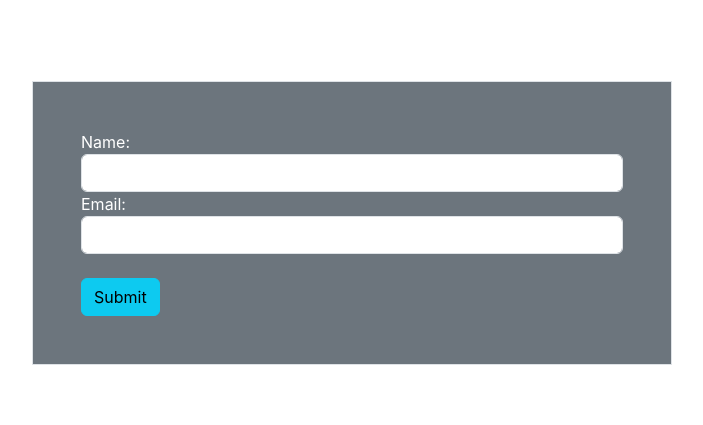
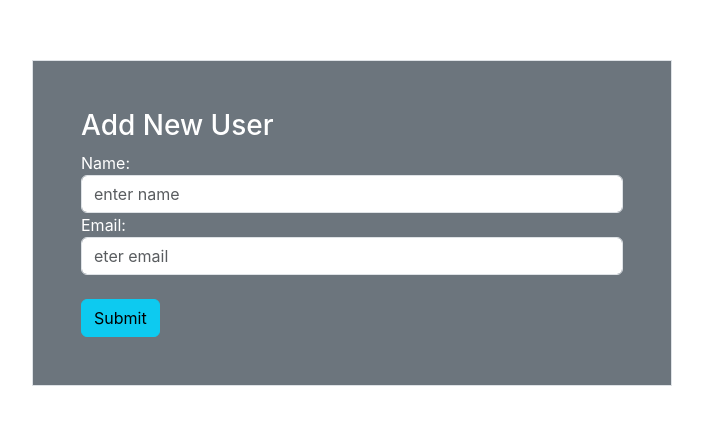
Before and after one commit to HAlejandra10/REDUX_APP, a React (Create React App) app: page /create in a window 1280 px wide. Shown: the part 177-602 px from the top of the page, without its empty margins (288-991 px from the left). Built offline with nearby package versions, Linux system fonts and the light colour scheme.

Commit message:
adding details as title and placeholer to Create component

```diff
--- a/src/Create.jsx
+++ b/src/Create.jsx
@@ -4,14 +4,15 @@ const Create = () => {
   return (
     <div className='d-flex w-100 vh-100 justify-content-center align-items-center'>
       <div className="w-50 border bg-secondary text-white p-5">
+        <h3>Add New User</h3>
         <form>
           <div>
             <label htmlFor="name">Name:</label>
-            <input type="text" className="form-control" id="name" />
+            <input type="text" className="form-control" id="name"  placeholder='enter name'/>
           </div>
           <div>
             <label htmlFor="email">Email:</label>
-            <input type="email" className="form-control" id="email" />
+            <input type="email" className="form-control" id="email" placeholder='eter email' />
           </div> <br />
           <button className="btn btn-info">Submit</button>
         </form>
```
